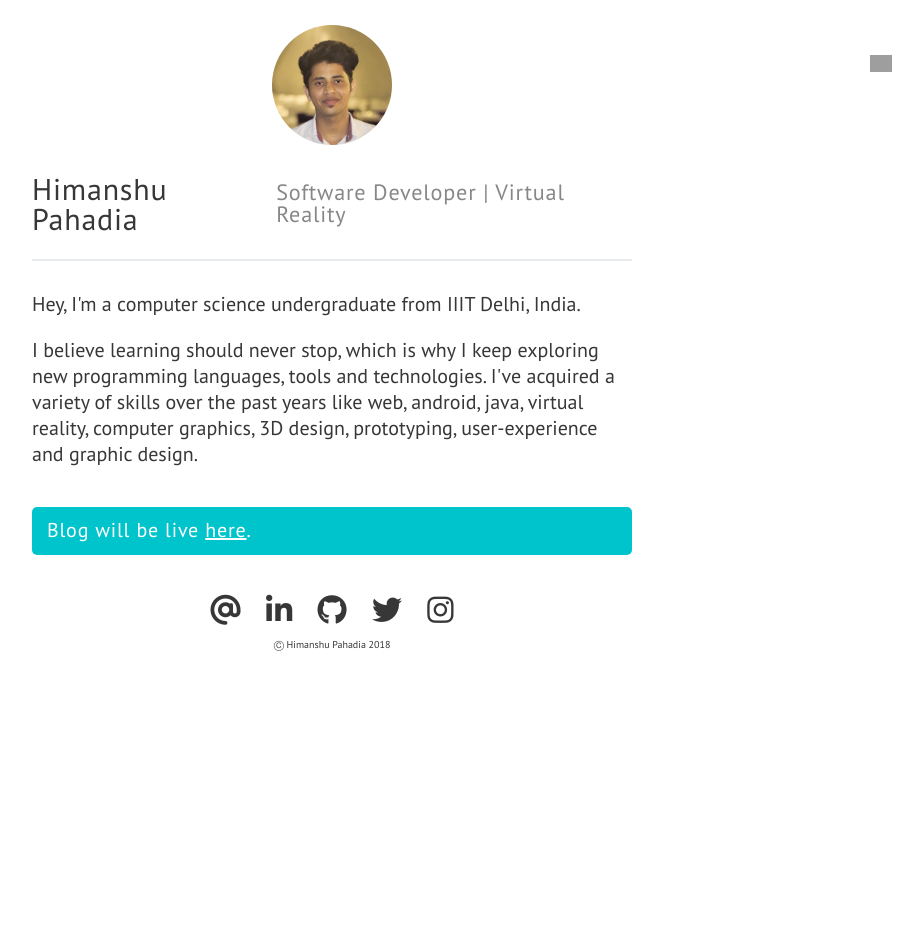
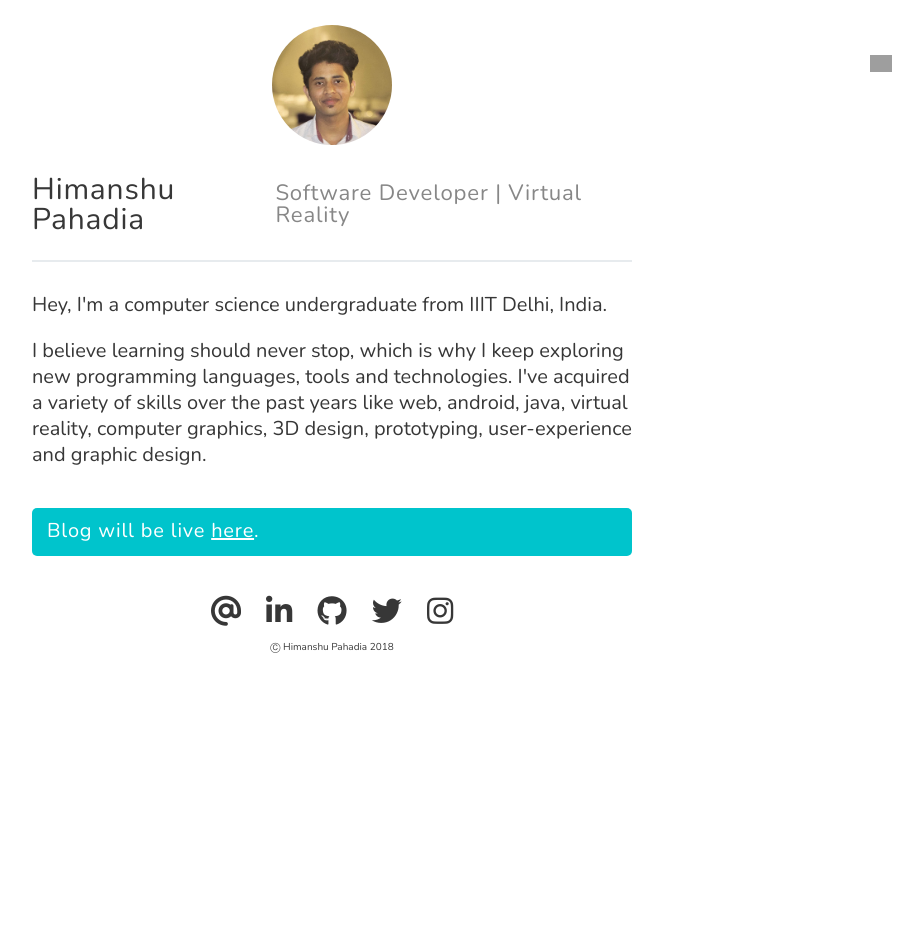
Before and after one commit to pahadiahimanshu/pahadiahimanshu.github.io, a Jekyll site: the page built from index.html, in a window 1280 px wide. Shown: the whole page, without its empty margins (308-1231 px from the left). Built offline with Jekyll 4.4.1, drawn with Linux system fonts in a browser that asks for light colours; nearby versions of some CDN libraries; library files that are not in the unit come from our copies; grey boxes are pictures that could not be loaded.

Commit message:
Added fresh font

```diff
--- /dev/null
+++ b/_includes/font.html
@@ -0,0 +1,8 @@
+<!-- Fonts -->
+<!--
+<link href="https://fonts.googleapis.com/css?family=Montserrat" rel="stylesheet">
+<link href="https://fonts.googleapis.com/css?family=Bitter" rel="stylesheet">
+<link href="https://fonts.googleapis.com/css?family=Comfortaa" rel="stylesheet">
+-->
+<!-- <link href="https://fonts.googleapis.com/css?family=PT+Sans:400,400i,700" rel="stylesheet"> -->
+<link href="https://fonts.googleapis.com/css?family=Nunito:400,400i,700,700i,900,900i" rel="stylesheet">
--- a/_layouts/homepage.html
+++ b/_layouts/homepage.html
@@ -19,13 +19,7 @@
         <link rel="stylesheet" href="{{site.baseurl}}/assets/css/main.css">
         <link rel="stylesheet" href="{{site.baseurl}}/assets/css/font-awesome.min.css">
         <script src="https://use.fontawesome.com/a2ebc95a3d.js"></script>
-        <!-- Fonts -->
-        <!--
-        <link href="https://fonts.googleapis.com/css?family=Montserrat" rel="stylesheet">
-        <link href="https://fonts.googleapis.com/css?family=Bitter" rel="stylesheet">
-        <link href="https://fonts.googleapis.com/css?family=Comfortaa" rel="stylesheet">
-        -->
-        <link href="https://fonts.googleapis.com/css?family=PT+Sans:400,400i,700" rel="stylesheet">
+        {% include font.html %}
         <!-- Icons -->
         <!-- Images -->
     </head>
--- a/assets/css/main.css
+++ b/assets/css/main.css
@@ -37,7 +37,8 @@ body {
     /*    Maison Neue,Helvetica Neue,Helvetica,Arial,sans-serif*/
     /*     font-family: 'Montserrat', sans-serif;;*/
     /*    font-family: 'Comfortaa', cursive;*/
-    font-family: 'PT Sans', sans-serif;
+    /*font-family: 'PT Sans', sans-serif;*/
+    font-family: 'Nunito', sans-serif;
     /*    background-color: #f3f3f3;*/
     color: #373737;
     font-size: 2rem;
@@ -58,7 +59,8 @@ h5,
 h6 {
     /*    font-family: 'Montserrat', sans-serif;*/
     /*    font-family: 'Comfortaa', cursive;*/
-    font-family: 'PT Sans', sans-serif;
+    /*font-family: 'PT Sans', sans-serif;*/
+    font-family: 'Nunito', sans-serif;
     letter-spacing: .08rem;
     color: #373737;
     font-weight: 700;
@@ -107,7 +109,9 @@ p,
 .paragraph {
     /*    font-family: 'Bitter', serif;*/
     /*    font-family: 'Comfortaa', cursive;*/
-    font-family: 'PT Sans', sans-serif;
+    /*font-family: 'PT Sans', sans-serif;*/
+    font-family: 'Nunito', sans-serif;
+
     font-size: 2.0rem;
     line-height: 3.0rem;
     margin-bottom: 2.0rem;
@@ -297,6 +301,7 @@ contact_page {
     /*    font-family: 'Bitter', serif;*/
     /*    font-family: 'Comfortaa', cursive;*/
     /*    font-family: 'PT Sans', sans-serif;*/
+    font-family: 'Nunito', sans-serif;
     /*    font-size: 2.0rem;*/
     line-height: 1.0rem;
     margin-bottom: 0rem;
@@ -509,7 +514,8 @@ contact_page {
 
 .nav-list-link {
     /*    font-family: 'Comfortaa', cursive;*/
-    font-family: 'PT Sans', sans-serif;
+    /*font-family: 'PT Sans', sans-serif;*/
+    font-family: 'Nunito', sans-serif;
     letter-spacing: .08rem;
     font-size: 2.2rem;
     line-height: 2.2rem;
@@ -696,7 +702,8 @@ body.menu--open .menu-trigger__img--close {
 
 .button {
     /*    font-family: 'Comfortaa', cursive;*/
-    font-family: 'PT Sans', sans-serif;
+    /*font-family: 'PT Sans', sans-serif;*/
+    font-family: 'Nunito', sans-serif;
     letter-spacing: .08rem;
     -webkit-transition: all 200ms linear;
     -moz-transition: all 200ms linear;
@@ -900,7 +907,8 @@ body.menu--open .menu-trigger__img--close {
 .header-logo-title,
 .header-logo-subtitle {
     /*    font-family: 'Comfortaa', cursive;*/
-    font-family: 'PT Sans', sans-serif;
+    /*font-family: 'PT Sans', sans-serif;*/
+    font-family: 'Nunito', sans-serif;
 }
 
 
@@ -1152,7 +1160,8 @@ hr,
 
 .content__date {
     /*    font-family: 'Comfortaa', cursive;*/
-    font-family: 'PT Sans', sans-serif;
+    /*font-family: 'PT Sans', sans-serif;*/
+    font-family: 'Nunito', sans-serif;
     letter-spacing: .08rem;
     color: #878787;
     cursor: help;
```
Also changed, not shown: _layouts/default.html (+2 -7 lines).
